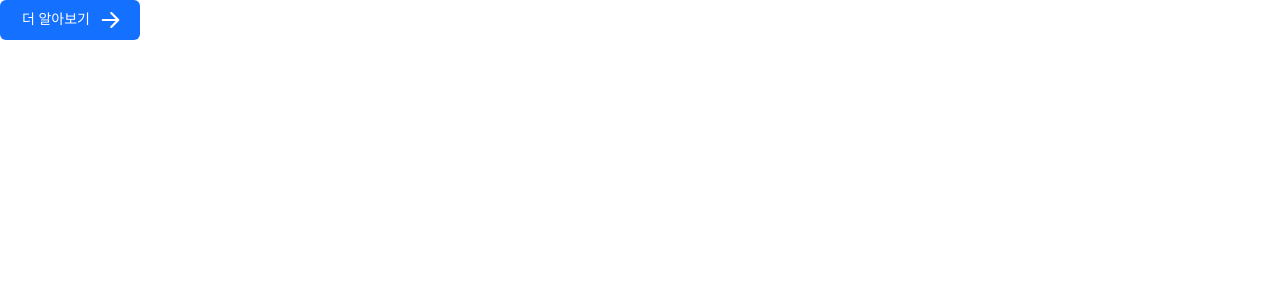
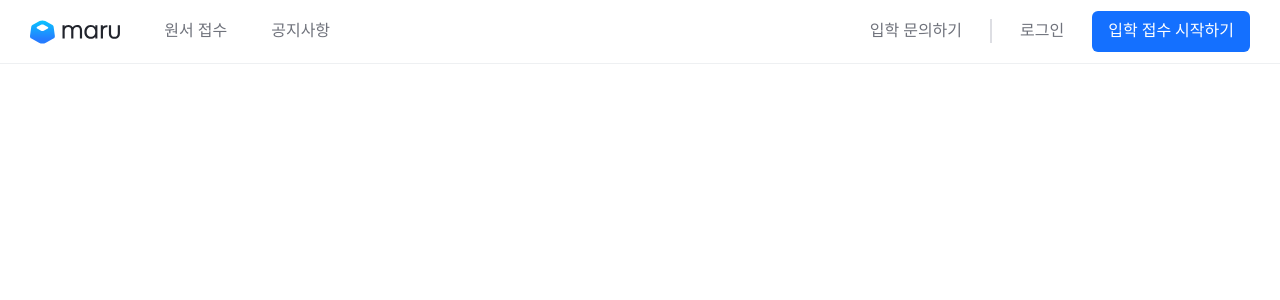
Before and after one commit to Bamdoliro/thisismaru, a Next.js app: page / in a window 1280 px wide. Shown: the top 300 px of the page. Built offline with nearby package versions, Linux system fonts and the light colour scheme.

Commit message:
ADD :: Header 컴포넌트

```diff
--- a/src/app/page.tsx
+++ b/src/app/page.tsx
@@ -1,13 +1,7 @@
-import Button from "@/components/Common/Button/button";
+import Header from "@/components/Common/Header/header";
 
 const Home = () => {
-  return (
-    <div>
-      <Button option="PRIMARY" icon="SHORTCUTS_ICON">
-        더 알아보기
-      </Button>
-    </div>
-  );
+  return <Header />;
 };
 
 export default Home;
--- a/src/components/Common/Button/button.tsx
+++ b/src/components/Common/Button/button.tsx
@@ -16,8 +16,6 @@ interface PropsInterface extends ButtonHTMLAttributes<HTMLButtonElement> {
 }
 
 const Button = ({ onClick, children, option, width, icon }: PropsInterface) => {
-  console.log(getIconButtonStyle[icon]);
-
   return (
     <StyledButton
       onClick={onClick}
--- /dev/null
+++ b/src/components/Common/Header/header.tsx
@@ -0,0 +1,68 @@
+"use client";
+
+import { color } from "@/styles/color";
+import styled, { css } from "styled-components";
+import Button from "../Button/button";
+import LogoIcon from "../Icon/Logo";
+
+const Header = () => {
+  return (
+    <StyledHeader>
+      <LogoIcon />
+      <HeaderNav>
+        <HeaderNavList>
+          <Button option="QUATERNARY" icon="NONE">
+            원서 접수
+          </Button>
+          <Button option="QUATERNARY" icon="NONE">
+            공지사항
+          </Button>
+        </HeaderNavList>
+        <HeaderNavList>
+          <Button option="QUATERNARY" icon="NONE">
+            입학 문의하기
+          </Button>
+          <Line />
+          <Button option="QUATERNARY" icon="NONE">
+            로그인
+          </Button>
+          <Button option="PRIMARY" icon="NONE">
+            입학 접수 시작하기
+          </Button>
+        </HeaderNavList>
+      </HeaderNav>
+    </StyledHeader>
+  );
+};
+
+export default Header;
+
+const StyledHeader = styled.div`
+  display: flex;
+  align-items: center;
+  width: 100%;
+  height: 64px;
+  background-color: ${color.white};
+  border-bottom: 1px solid ${color.gray200};
+  padding: 0px 30px;
+  cursor: pointer;
+`;
+
+const HeaderNav = styled.div`
+  display: flex;
+  align-items: center;
+  justify-content: space-between;
+  width: 100%;
+  margin-left: 28px;
+`;
+
+const HeaderNavList = styled.div`
+  display: flex;
+  align-items: center;
+  gap: 12px;
+`;
+
+const Line = styled.div`
+  height: 24px;
+  border: 1px solid ${color.gray300};
+`;
--- /dev/null
+++ b/src/components/Common/Icon/Logo.tsx
@@ -0,0 +1,57 @@
+const LogoIcon = () => {
+  return (
+    <svg
+      width="100"
+      height="64"
+      viewBox="0 0 100 64"
+      fill="none"
+      xmlns="http://www.w3.org/2000/svg"
+    >
+      <path
+        fill-rule="evenodd"
+        clip-rule="evenodd"
+        d="M55.2529 30.3149C55.2529 29.0818 54.9653 28.1269 54.4201 27.4286C53.8841 26.7469 53.0643 26.3928 51.9217 26.3928C50.7852 26.3928 49.8832 26.7638 49.1557 27.5027L49.1553 27.5031C48.4322 28.2337 48.0594 29.2901 48.0594 30.7062V30.9205H48.0514V39.2174H45.6384V30.3149C45.6384 29.0607 45.3503 28.1032 44.8067 27.4179C44.2716 26.7483 43.444 26.3967 42.2792 26.3967C41.1218 26.3967 40.2167 26.7684 39.498 27.5059C38.7828 28.2399 38.413 29.2437 38.413 30.5425V39.2214H36V24.5707H38.3291V26.2256C38.74 25.6636 39.2366 25.2177 39.8199 24.8914C40.6077 24.4509 41.5417 24.2353 42.6146 24.2353C43.7693 24.2353 44.7594 24.4698 45.5734 24.9503C46.287 25.3716 46.8545 25.9756 47.2768 26.7546C47.7292 26.0991 48.3369 25.5366 49.0979 25.0659C49.9951 24.5109 51.0496 24.2353 52.257 24.2353C53.9616 24.2353 55.3079 24.7673 56.2595 25.8579C57.2011 26.937 57.6659 28.2992 57.6659 29.9236V39.2174H55.2529V30.3149Z"
+        fill="#21242C"
+      />
+      <path
+        fill-rule="evenodd"
+        clip-rule="evenodd"
+        d="M74.6469 39.2214V24.5707H72.3178V26.6533C71.1856 25.037 69.4458 24.2353 67.1419 24.2353C64.9977 24.2353 63.2926 24.9848 62.0572 26.4938C60.8286 27.9894 60.2198 29.7997 60.2198 31.912C60.2198 34.0243 60.8286 35.831 62.0578 37.3151C63.2973 38.8115 65.002 39.5568 67.1419 39.5568C68.4353 39.5568 69.5546 39.3047 70.4912 38.7901C71.2166 38.3916 71.8253 37.8393 72.3178 37.1372V39.2214H74.6469ZM63.9915 28.0098L64.0422 27.9499V27.9471C64.9145 26.9521 66.0661 26.4487 67.5292 26.4487C69.022 26.4487 70.1762 26.9647 71.0253 27.9919C71.883 29.0296 72.3178 30.3444 72.3178 31.908C72.3178 33.4706 71.8836 34.7578 71.0253 35.7962C70.1763 36.8234 69.0181 37.3395 67.5292 37.3395C66.0404 37.3395 64.8686 36.8233 63.991 35.7937C63.1061 34.7555 62.6607 33.4652 62.6607 31.908C62.6607 30.3509 63.1061 29.0563 63.9915 28.0098Z"
+        fill="#21242C"
+      />
+      <path
+        fill-rule="evenodd"
+        clip-rule="evenodd"
+        d="M85.7666 26.7801V24.4712L85.0835 24.431H85.0772C83.8757 24.431 82.863 24.672 82.0572 25.1741C81.5188 25.5095 81.0762 25.882 80.7358 26.2945V24.5667H78.4067V39.2174H80.8197V30.9298C80.8197 29.5353 81.1994 28.5046 81.928 27.802C82.6638 27.0925 83.6332 26.7321 84.8536 26.7321C85.0926 26.7321 85.3176 26.74 85.5333 26.7592L85.7666 26.7801Z"
+        fill="#21242C"
+      />
+      <path
+        fill-rule="evenodd"
+        clip-rule="evenodd"
+        d="M89.7873 24.5707H87.3744V33.6129C87.3744 35.3361 87.8929 36.7647 88.9418 37.8802C89.9999 39.0055 91.5253 39.5528 93.4859 39.5528C95.4465 39.5528 96.972 39.0055 98.03 37.8802C99.0789 36.7647 99.5975 35.3361 99.5975 33.6129V24.5707H97.1845V33.4732C97.1845 34.7425 96.859 35.6984 96.2352 36.3743C95.6156 37.0455 94.7135 37.3953 93.4859 37.3953C92.2583 37.3953 91.3562 37.0455 90.7367 36.3743C90.1128 35.6984 89.7873 34.7425 89.7873 33.4732V24.5707Z"
+        fill="#21242C"
+      />
+      <path
+        fill-rule="evenodd"
+        clip-rule="evenodd"
+        d="M16.8824 19.9446L24.9012 24.3674C25.5844 24.7421 26.0509 25.4217 26.1575 26.2005L27.5203 36.1887C27.6929 37.467 27.0648 38.7197 25.9371 39.3332L17.5877 43.8846C15.211 45.1813 12.3422 45.1813 9.96188 43.8846L1.61246 39.3332C0.48476 38.7197 -0.147048 37.467 0.0292709 36.1887L1.39207 26.2005C1.49859 25.4254 1.9651 24.7458 2.64833 24.3674L10.6672 19.9446C12.603 18.8756 14.9466 18.8756 16.8824 19.9446ZM12.1806 23.9597L7.91952 26.2887H7.92319C7.15547 26.7074 7.15915 27.8058 7.92687 28.2209L12.2173 30.5389C13.1576 31.0495 14.289 31.0458 15.2257 30.5389L19.6961 28.1144C20.372 27.747 20.3757 26.7772 19.6961 26.4062L15.2074 23.9597C14.2633 23.4454 13.1246 23.4454 12.1806 23.9597Z"
+        fill="url(#paint0_linear_1704_1021)"
+      />
+      <defs>
+        <linearGradient
+          id="paint0_linear_1704_1021"
+          x1="13.7743"
+          y1="19.1429"
+          x2="13.7743"
+          y2="44.8571"
+          gradientUnits="userSpaceOnUse"
+        >
+          <stop stop-color="#09C4FF" />
+          <stop offset="0.809186" stop-color="#257CFF" />
+        </linearGradient>
+      </defs>
+    </svg>
+  );
+};
+
+export default LogoIcon;
--- a/src/styles/font.ts
+++ b/src/styles/font.ts
@@ -27,8 +27,11 @@ export const font = {
   p2: fontGenerator(400, 1, 160, -0.15),
   p3: fontGenerator(400, 0.875, 160, -0.1),
 
+  btn1: fontGenerator(600, 1.125, 130, 0),
+  btn2: fontGenerator(500, 1, 130, 0),
+  btn3: fontGenerator(500, 0.875, 130, 0),
+
   caption: fontGenerator(400, 0.75, 140, 0),
-  btn1: fontGenerator(500, 1, 130, 0),
-  btn2: fontGenerator(500, 0.875, 130, 0),
   context: fontGenerator(500, 1, 130, 0),
+  code: fontGenerator(400, 1, 130, 0),
 };
```
